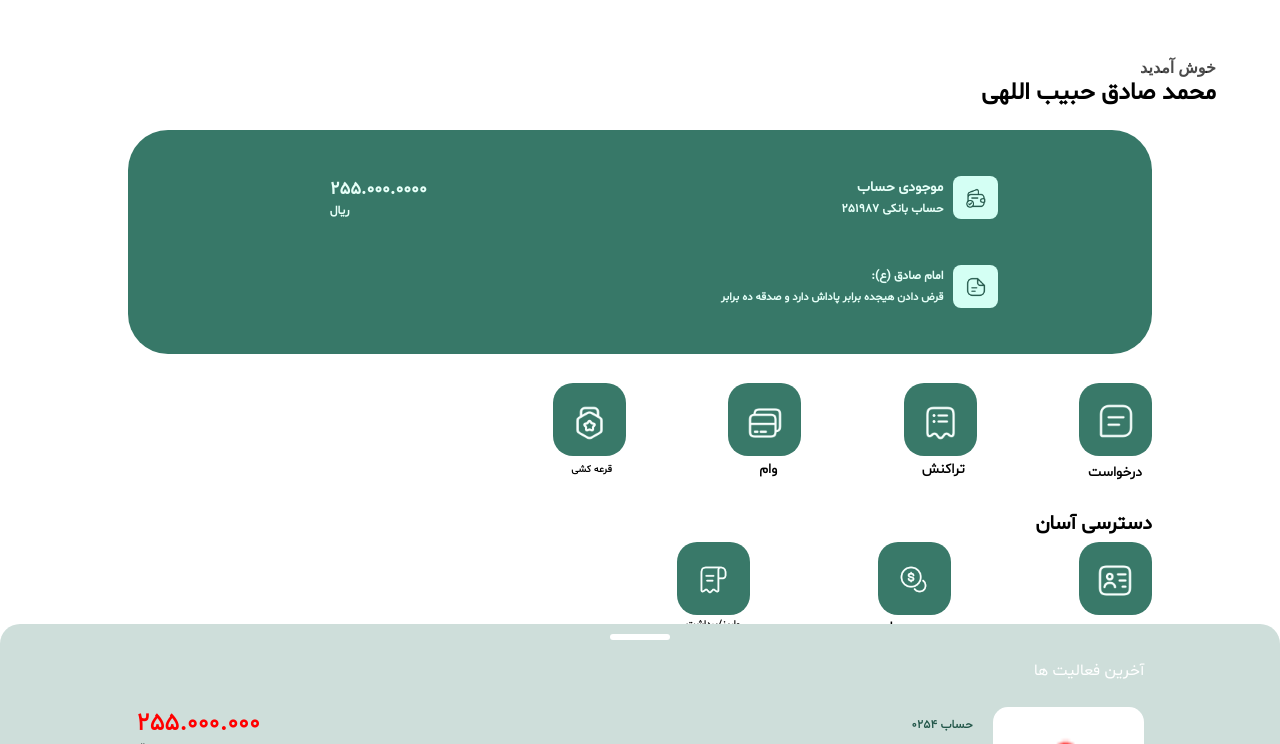
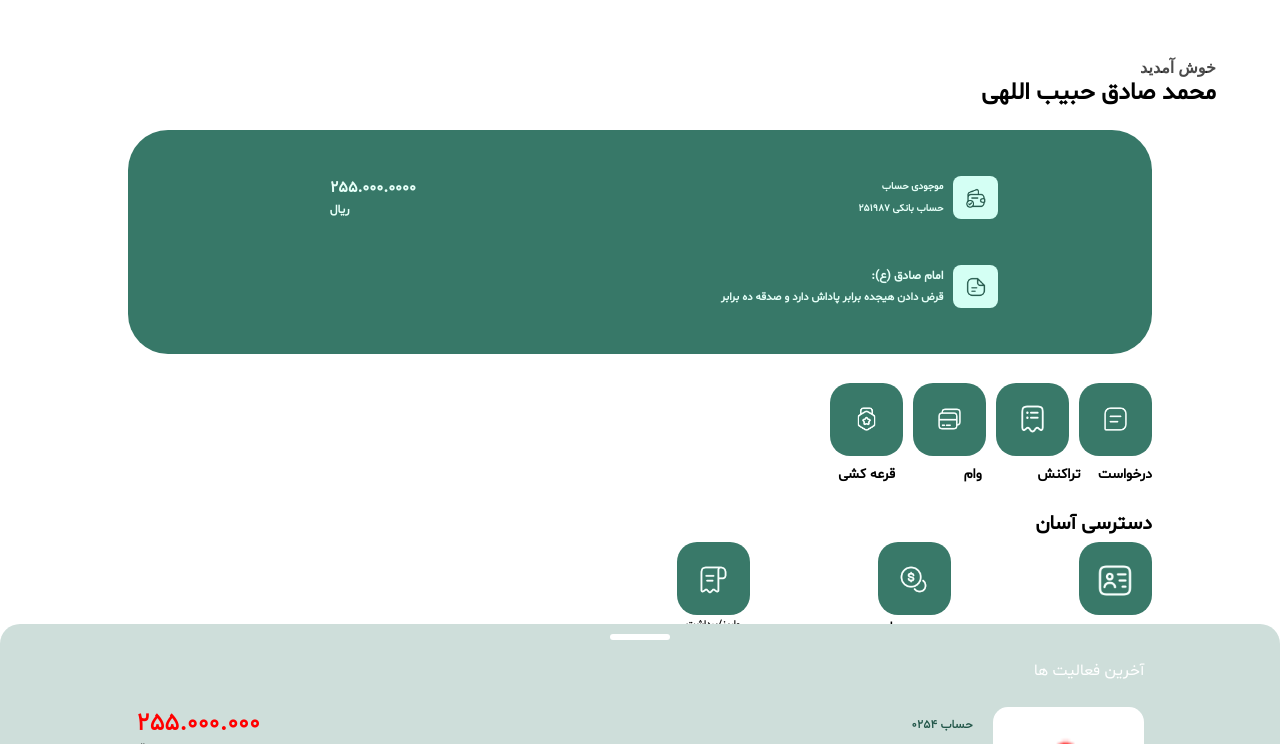
Before and after one commit to mohamdreza04/sandogh-emamreza-frontend, a website: page public/html/Hom/Home.html in a window 1280 px wide. Shown: the part 56-800 px from the top of the page. Drawn offline with Linux system fonts and the light colour scheme; files whose address does not match are found by name.

Commit message:
create project

```diff
--- a/public/css/Hom/query_Hom/mobaile_backgrournd-Hom.css
+++ b/public/css/Hom/query_Hom/mobaile_backgrournd-Hom.css
@@ -100,13 +100,13 @@ section.mogodi > section.mojodi__hesab > section.mtn__mojodi__hesab {
 }
 
 section.mogodi > section.mojodi__hesab > section.mtn__mojodi__hesab > h1 {
-  font-size: 14px;
+  font-size: 10px;
   color: #e6fff8;
   font-family: shabnam;
 }
 
 section.mogodi > section.mojodi__hesab > section.mtn__mojodi__hesab > h2 {
-  font-size: 12px;
+  font-size: 10px;
   color: #e6fff8;
   font-family: shabnam_regolar;
 }
@@ -122,7 +122,7 @@ section.mogodi > section.mojodi__hesab > section.number__mojodi__hesab {
 }
 
 section.mogodi > section.mojodi__hesab > section.number__mojodi__hesab > h1 {
-  font-size: 18px;
+  font-size: 16px;
   color: #e6fff8;
   font-family: shabnam;
 }
@@ -177,6 +177,7 @@ section.mogodi > section.mtn__emam__sadegh > section.emam__sadegh > h2 {
 section.dastresi {
   width: 100%;
   height: 110px;
+  flex-direction: column;
 }
 
 section.dastresi > section.dastresi__logo {
@@ -187,6 +188,8 @@ section.dastresi > section.dastresi__logo {
   align-items: center;
   padding-right: 10%;
   padding-left: 10%;
+  justify-content: flex-start;
+  column-gap: 10px;
 }
 
 section.dastresi > section.dastresi__logo > section.darkhast {
@@ -195,21 +198,14 @@ section.dastresi > section.dastresi__logo > section.darkhast {
   background-color: #397969;
   border-radius: 20px;
   cursor: pointer;
-  margin-left: 10%;
+  display: flex;
+  justify-content: center;
+  align-items: center;
 }
 
 section.dastresi > section.dastresi__logo > section.darkhast > img {
-  width: 50%;
-  margin-top: 20px;
-  margin-right: 18px;
+  height: 35%;
   cursor: pointer;
-}
-
-section.dastresi > section.dastresi__logo > section.darkhast > h1 {
-  font-size: 14px;
-  margin-top: 20px;
-  margin-right: 10px;
-  font-family: shabnam_light;
 }
 
 section.dastresi > section.dastresi__logo > section.trakonesh {
@@ -218,22 +214,16 @@ section.dastresi > section.dastresi__logo > section.trakonesh {
   background-color: #397969;
   border-radius: 20px;
   cursor: pointer;
-  margin-left: 10%;
+  display: flex;
+  justify-content: center;
+  align-items: center;
 }
 
 section.dastresi > section.dastresi__logo > section.trakonesh > img {
-  width: 50%;
-  margin-top: 22px;
-  margin-right: 18px;
+  width: 40%;
   cursor: pointer;
 }
 
-section.dastresi > section.dastresi__logo > section.trakonesh > h1 {
-  font-size: 14px;
-  margin-top: 15px;
-  margin-right: 12px;
-  font-family: shabnam_light;
-}
 
 section.dastresi > section.dastresi__logo > section.vam {
   width: 73px;
@@ -241,22 +231,16 @@ section.dastresi > section.dastresi__logo > section.vam {
   background-color: #397969;
   border-radius: 20px;
   cursor: pointer;
-  margin-left: 10%;
+  display: flex;
+  justify-content: center;
+  align-items: center;
 }
 
 section.dastresi > section.dastresi__logo > section.vam > img {
-  width: 50%;
-  margin-top: 22px;
-  margin-right: 18px;
+  width: 35%;
   cursor: pointer;
 }
 
-section.dastresi > section.dastresi__logo > section.vam > h1 {
-  font-size: 14px;
-  margin-top: 15px;
-  margin-right: 24px;
-  font-family: shabnam_light;
-}
 
 section.dastresi > section.dastresi__logo > section.ghore__keshe {
   width: 73px;
@@ -264,21 +248,59 @@ section.dastresi > section.dastresi__logo > section.ghore__keshe {
   background-color: #397969;
   border-radius: 20px;
   cursor: pointer;
+  display: flex;
+  justify-content: center;
+  align-items: center;
 }
 
 section.dastresi > section.dastresi__logo > section.ghore__keshe > img {
-  width: 50%;
-  margin-top: 22px;
-  margin-right: 18px;
+  width: 35%;
   cursor: pointer;
 }
 
-section.dastresi > section.dastresi__logo > section.ghore__keshe > h1 {
-  font-size: 10px;
-  margin-top: 18px;
-  margin-right: 14px;
-  font-family: shabnam_light;
+section.dastresi>section.mtn_dastresi__logo {
+  width: 100%;
+  height: 20px;
+  display: flex;
+  flex-flow: row nowrap;
+  align-items: center;
+  justify-content: flex-start;
+  column-gap: 43px;
 }
+
+section.dastresi>section.mtn_dastresi__logo>section.darkhast{
+  margin-right: 10%;
+}
+
+section.dastresi>section.mtn_dastresi__logo>section.darkhast>h1{
+  font-family: shabnam_regolar;
+  font-size: 14px;
+}
+
+section.dastresi>section.mtn_dastresi__logo>section.trakonesh{
+  margin-right: -2%;
+  margin-left: 1%;
+}
+
+section.dastresi>section.mtn_dastresi__logo>section.trakonesh>h1{
+  font-family: shabnam_regolar;
+  font-size: 14px;
+}
+
+section.dastresi>section.mtn_dastresi__logo>section.vam>h1{
+  font-family: shabnam_regolar;
+  font-size: 14px;
+}
+
+section.dastresi>section.mtn_dastresi__logo>section.ghore__keshe>h1{
+  font-family: shabnam_regolar;
+  font-size: 14px;
+}
+
+section.dastresi>section.mtn_dastresi__logo>section.ghore__keshe{
+  margin-right: 2%;
+}
+
 /* ---------------------------------------------------------------------------------- */
 section.dastresi__asan {
   width: 100%;
--- a/public/html/Hom/Home.html
+++ b/public/html/Hom/Home.html
@@ -140,18 +140,28 @@
             <section class="dastresi__logo">
                 <section class="darkhast">
                     <img src="../../pictures/mobaile/Home/message-text.png" alt="">
+                </section>
+                <section class="trakonesh">
+                    <img src="../../pictures/mobaile/Home/receipt-2.png" alt="">
+                </section>
+                <section class="vam">
+                    <img src="../../pictures/mobaile/Home/cards.png" alt="">
+                </section>
+                <section class="ghore__keshe">
+                    <img src="../../pictures/mobaile/Home/award.png" alt="">
+                </section>
+            </section>
+            <section class="mtn_dastresi__logo">
+                <section class="darkhast">
                     <h1>درخواست</h1>
                 </section>
                 <section class="trakonesh">
-                    <img src="../../pictures/mobaile/Home/receipt-2.png" alt="">
                     <h1>تراکنش</h1>
                 </section>
                 <section class="vam">
-                    <img src="../../pictures/mobaile/Home/cards.png" alt="">
                     <h1>وام</h1>
                 </section>
                 <section class="ghore__keshe">
-                    <img src="../../pictures/mobaile/Home/award.png" alt="">
                     <h1>قرعه کشی</h1>
                 </section>
             </section>
```
